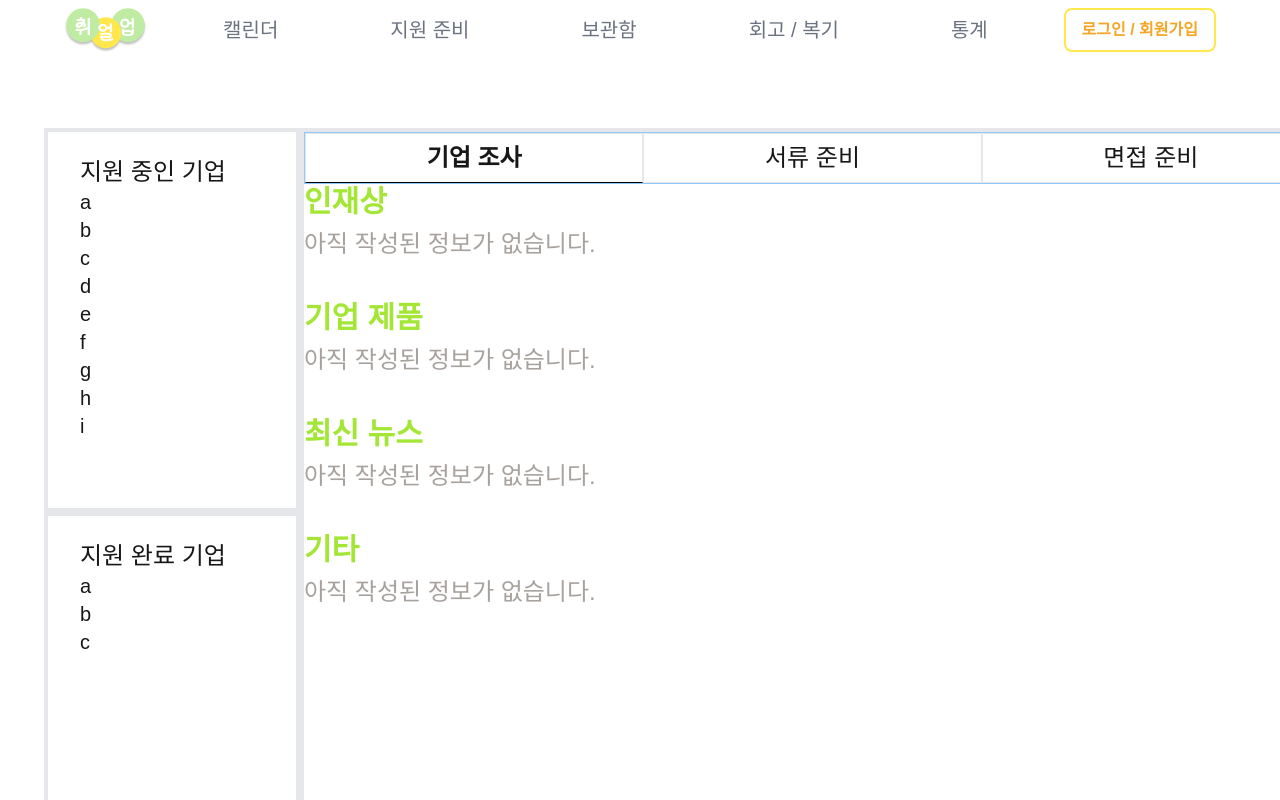
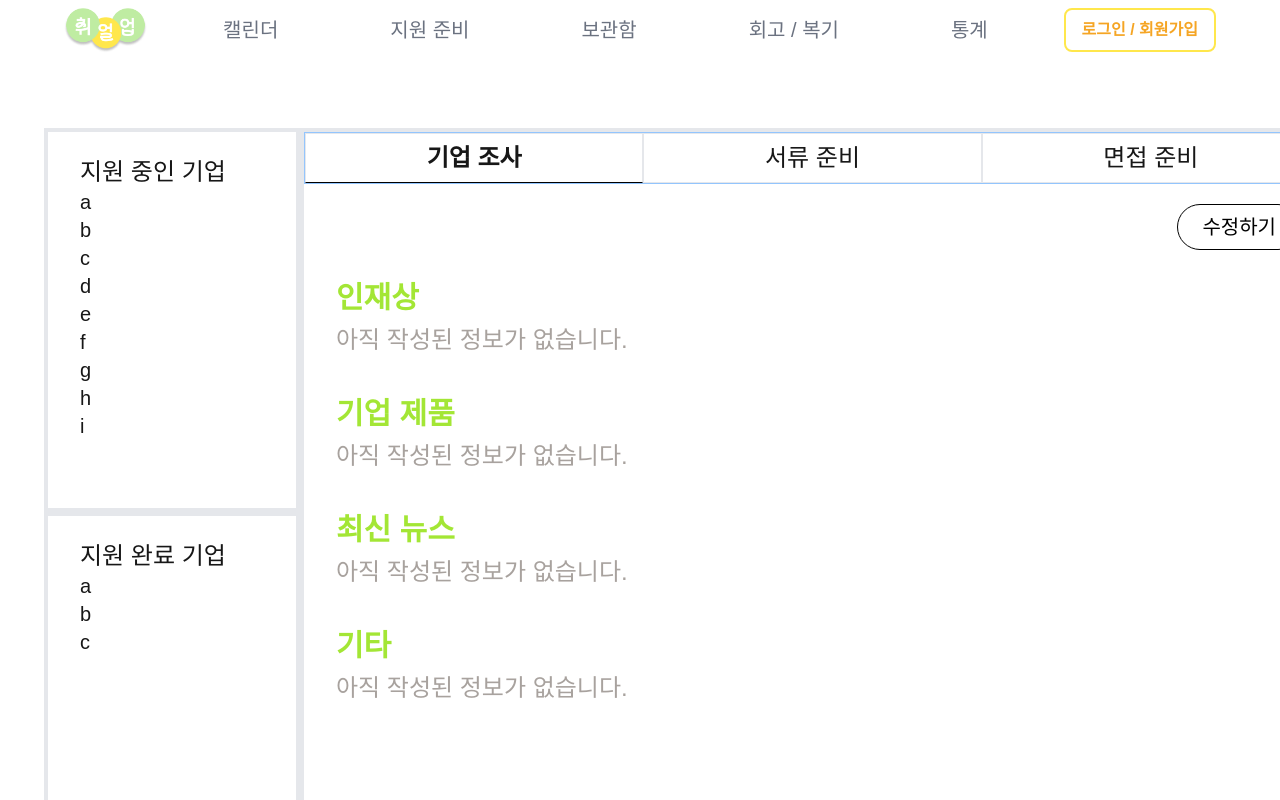
Before and after one commit to SKT-5CEAN/front-end, a Next.js app: page /apply/1 in a window 1280 px wide. Shown: the top 800 px of the page. Built offline with nearby package versions, Linux system fonts and the light colour scheme.

Commit message:
DEV-72 feat: trigger에 따라 폼 처리

```diff
--- a/src/components/common/Form/ShortForm/ShortForm.tsx
+++ b/src/components/common/Form/ShortForm/ShortForm.tsx
@@ -11,7 +11,7 @@ function ShortForm(props: ShortFormProps) {
   } = props;
 
   return (
-    <div className="min-h-24 flex flex-col gap-2">
+    <div className="w-full min-h-24 flex flex-col gap-2">
       <p className="text-3xl text-lime-400 font-bold">{title}</p>
       {!trigger && (
         <p className="text-2xl text-stone-400">
@@ -22,6 +22,7 @@ function ShortForm(props: ShortFormProps) {
         <textarea
           name={name}
           placeholder={placeholder}
+          className="w-full min-h-28 border border-gray-400 p-3"
           onChange={(e) => setContent(e.currentTarget.value)}
         />
       )}
--- a/src/components/domain/apply/CompanyResearch/CompanyResearch.tsx
+++ b/src/components/domain/apply/CompanyResearch/CompanyResearch.tsx
@@ -1,4 +1,5 @@
 "use client";
+import PlainButton from "@/components/common/Button/PlainButton/PlainButton";
 import ShortForm from "@/components/common/Form/ShortForm/ShortForm";
 import { useResearchStore } from "@/store/useResearchStore";
 import { useState } from "react";
@@ -17,8 +18,39 @@ function CompanyResearch() {
   } = useResearchStore();
 
   return (
-    <div>
-      <div className="flex flex-col gap-5">
+    <div className="relative">
+      <div className="absolute top-5 right-5">
+        {!isModified && (
+          <PlainButton
+            text="수정하기"
+            textColor="text-black"
+            borderColor="border-black"
+            bgColor="transparent"
+            handleClick={() => {
+              setIsModified(true);
+            }}
+          />
+        )}
+        {isModified && (
+          <div className="flex gap-2">
+            <PlainButton
+              text="작성 취소"
+              textColor="text-white"
+              bgColor="bg-red-400"
+              handleClick={() => {
+                setIsModified(false);
+              }}
+            />
+            <PlainButton
+              text="작성 완료"
+              textColor="text-white"
+              bgColor="bg-black"
+              handleClick={() => {}}
+            />
+          </div>
+        )}
+      </div>
+      <div className="w-[940px] flex flex-col gap-5 absolute top-24 left-8">
         <ShortForm
           name="talent"
           title="인재상"
```
